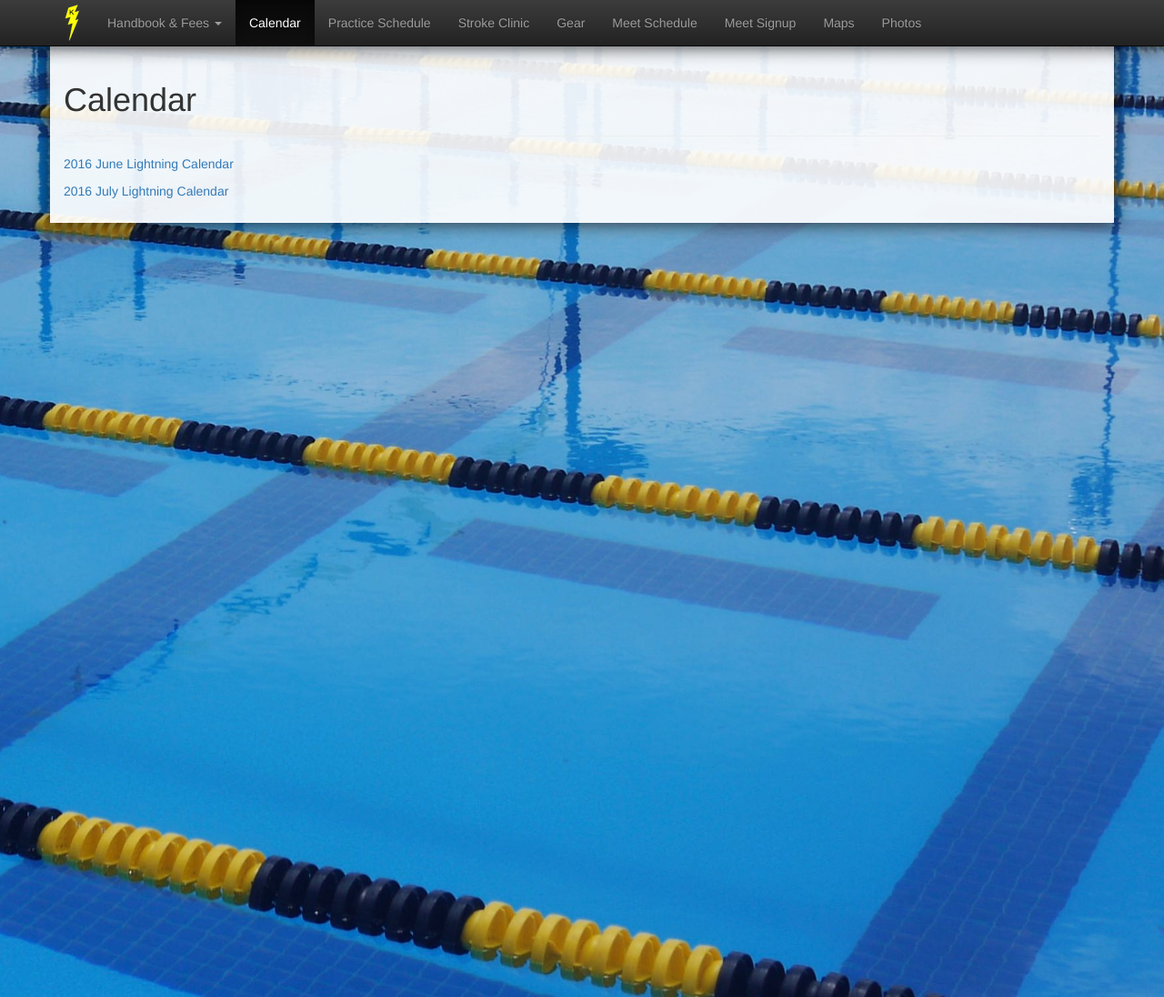
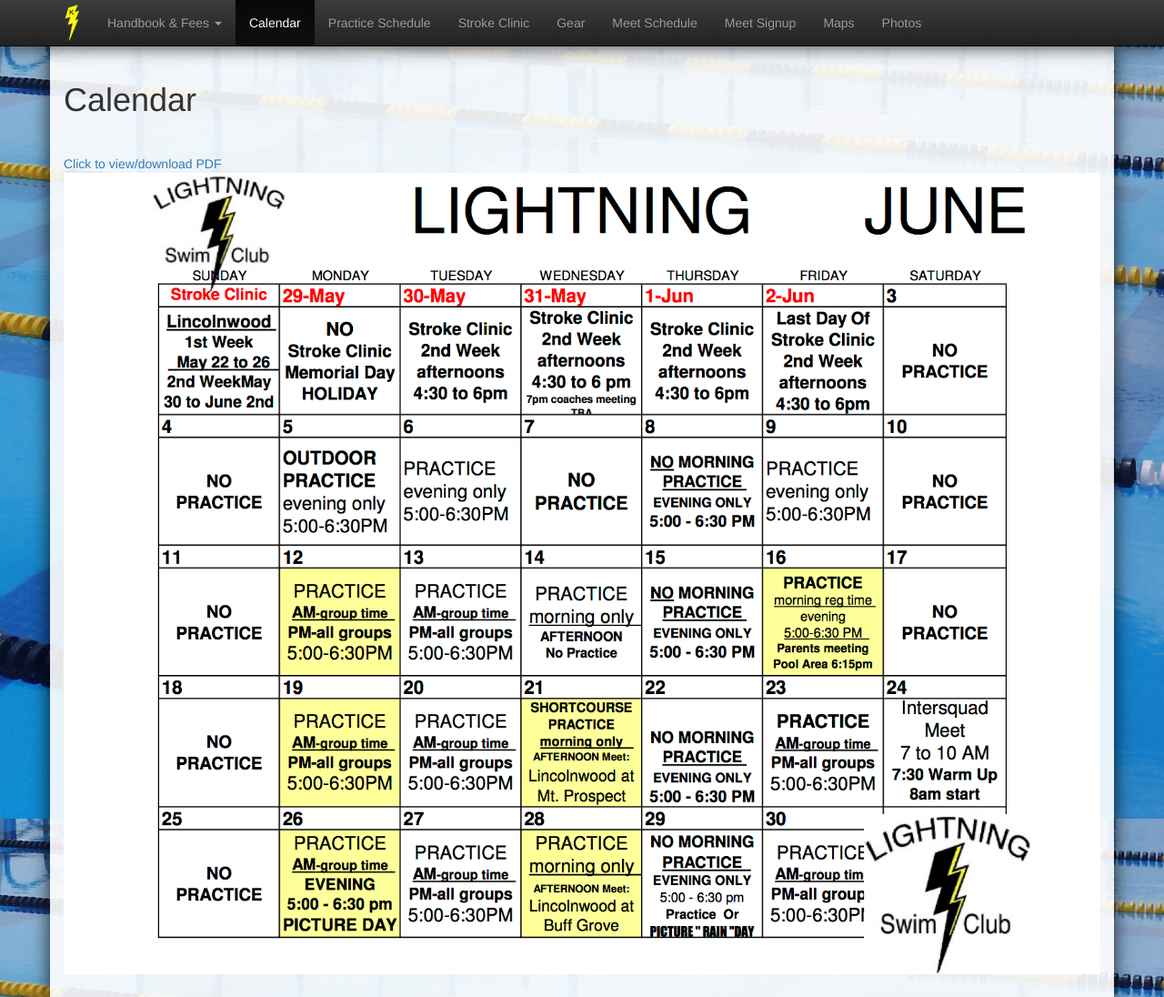
Before and after one commit to schickm/lwlightning.org, a Jekyll site: the page built from calendar.md, in a window 1280 px wide and 1096 px high. Shown: the whole window at 91% size. Built offline with Jekyll 4.4.1, drawn with Linux system fonts in a browser that asks for light colours; nearby versions of some CDN libraries; comment, search, counter and statistics services are not loaded.

Commit message:
updated calendar page to include new June and preview image

```diff
--- a/calendar.md
+++ b/calendar.md
@@ -19,6 +19,7 @@
 tags: []
 comments: []
 ---
-<a href="/files/2016%20June%20Lightning%20Calendar.pdf">2016 June Lightning Calendar</a>
-
-<a href="/files/2016%20July%20Lightning%20Calendar.pdf">2016 July Lightning Calendar</a>
+<a href="/files/2017%20June%20Lightning%20Calendar.pdf">
+    Click to view/download PDF
+    <img class='calendar-preview' src="/images/calendar_previews/2017%20June%20Lightning%20Calendar.png">
+</a>
--- a/css/main.scss
+++ b/css/main.scss
@@ -76,3 +76,7 @@
 .jumbotron {
     margin-bottom: 0;
 }
+
+.calendar-preview {
+    width: 100%;
+}
```
Also changed, not shown: images/calendar_previews/2017 June Lightning Calendar.png (added), 1 other file.
